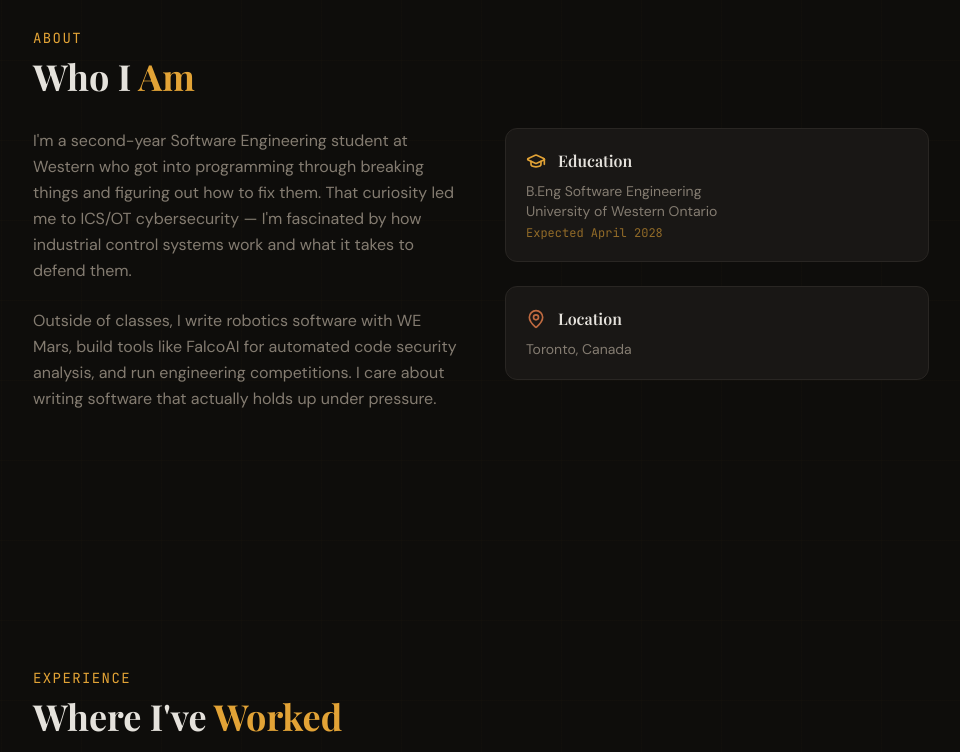
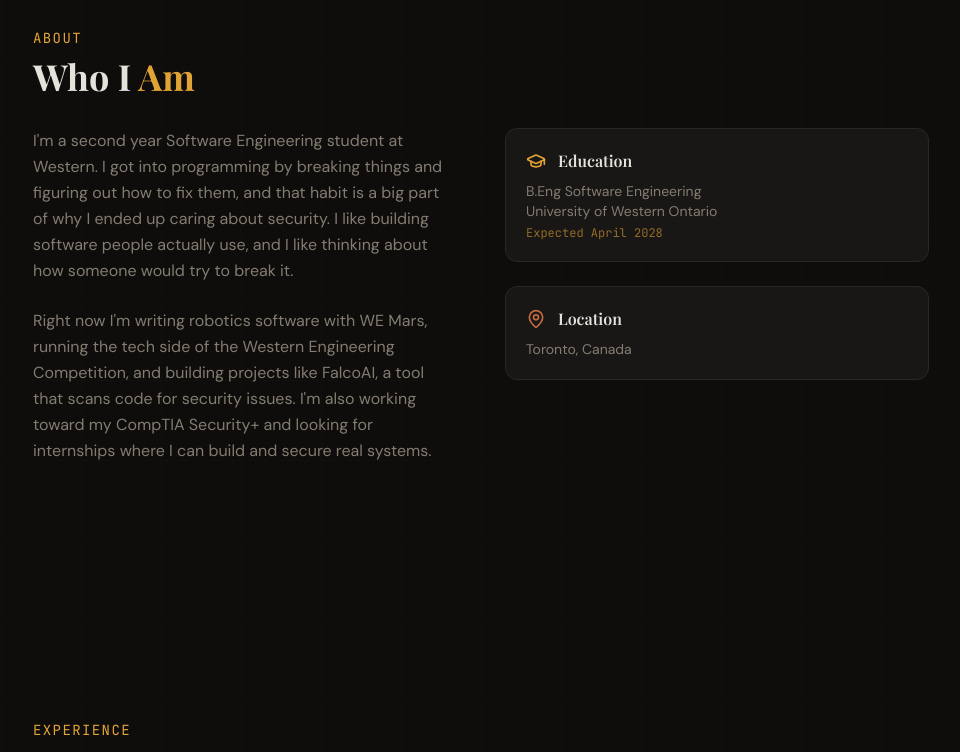
Before and after one commit to Anomaly-E-E/Anomaly-E-E.github.io, a React (Vite) app: page / in a window 1280 px wide. Shown: the part 900-1652 px from the top of the page, without its empty margins (159-1119 px from the left). Built offline with nearby package versions, Linux system fonts and the light colour scheme; the HTML template or start-up script is replaced by a standard one; a web font is replaced by a local one.

Commit message:
update about and hero

```diff
--- a/src/components/sections/AboutSection.tsx
+++ b/src/components/sections/AboutSection.tsx
@@ -15,15 +15,16 @@ const AboutSection = () => {
         <div className="grid md:grid-cols-2 gap-12">
           <ScrollReveal delay={0.1}>
             <p className="text-muted-foreground leading-relaxed mb-6">
-              I'm a second-year Software Engineering student at Western who got into programming
-              through breaking things and figuring out how to fix them. That curiosity led me to
-              ICS/OT cybersecurity — I'm fascinated by how industrial control systems work and
-              what it takes to defend them.
+              I'm a second year Software Engineering student at Western. I got into programming
+              by breaking things and figuring out how to fix them, and that habit is a big part of
+              why I ended up caring about security. I like building software people actually use,
+              and I like thinking about how someone would try to break it.
             </p>
             <p className="text-muted-foreground leading-relaxed">
-              Outside of classes, I write robotics software with WE Mars, build tools like FalcoAI
-              for automated code security analysis, and run engineering competitions. I care about
-              writing software that actually holds up under pressure.
+              Right now I'm writing robotics software with WE Mars, running the tech side of the
+              Western Engineering Competition, and building projects like FalcoAI, a tool that scans
+              code for security issues. I'm also working toward my CompTIA Security+ and looking for
+              internships where I can build and secure real systems.
             </p>
           </ScrollReveal>
 
--- a/src/components/sections/ContactSection.tsx
+++ b/src/components/sections/ContactSection.tsx
@@ -11,8 +11,8 @@ const ContactSection = () => {
             Let's <span className="text-primary">Connect</span>
           </h3>
           <p className="text-muted-foreground mb-10 leading-relaxed">
-            I'm always open to new opportunities, collaborations, and conversations.
-            Feel free to reach out — I'd love to hear from you.
+            I'm always open to new opportunities, projects, or just a good conversation.
+            Feel free to reach out and I'll get back to you.
           </p>
         </ScrollReveal>
 
--- a/src/components/sections/HeroSection.tsx
+++ b/src/components/sections/HeroSection.tsx
@@ -66,7 +66,7 @@ const HeroSection = () => {
           </span>
           <span className="inline-flex items-center gap-2 text-xs px-4 py-2 rounded-full border border-foreground/15 bg-foreground/5 backdrop-blur-sm text-foreground/80">
             <Shield size={13} className="text-primary" />
-            ICS / OT Cybersecurity
+            Cybersecurity
           </span>
         </motion.div>
 
```
